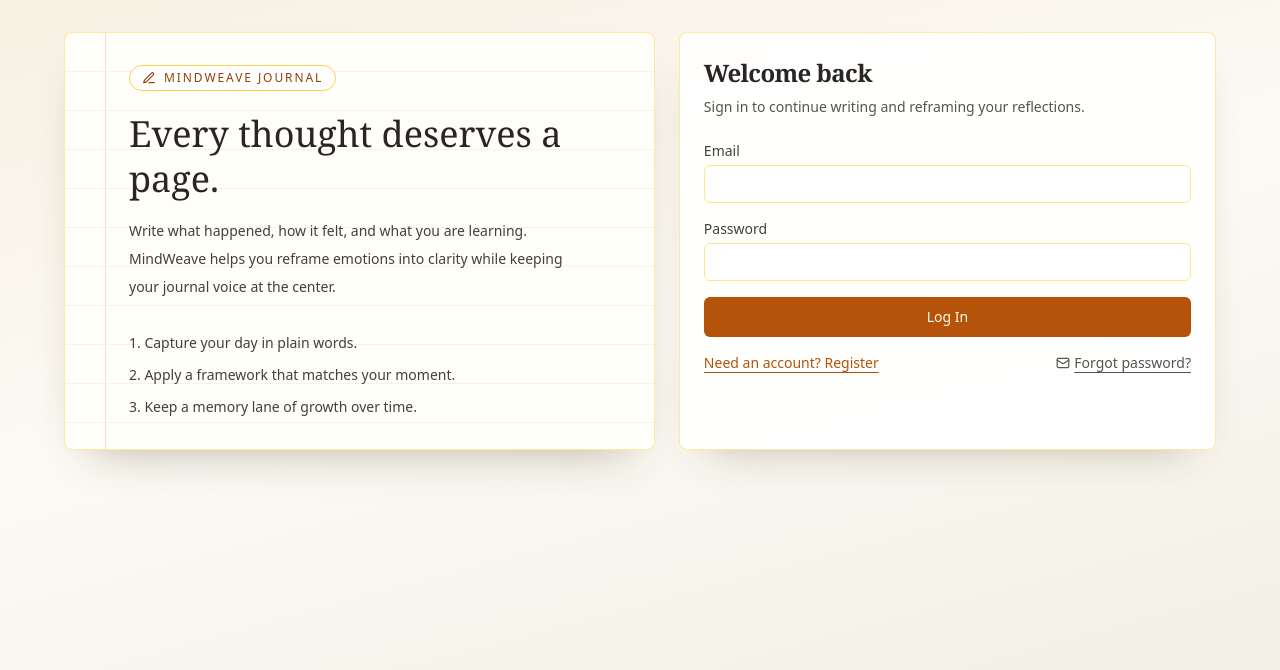
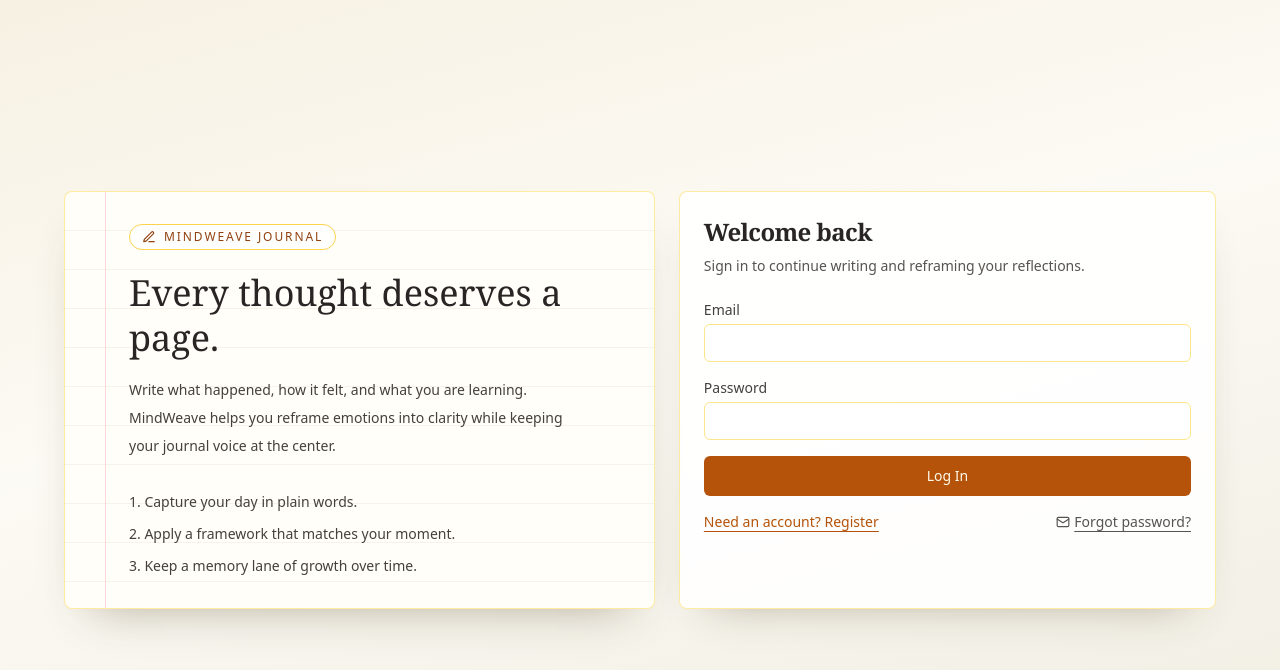
Before and after one commit to Jayyy419/MindWeave, a React (Vite) app in the folder frontend/: page / in a window 1280 px wide. Shown: the top 670 px of the page. Built offline with nearby package versions, Linux system fonts and the light colour scheme; no server answers; the HTML template or start-up script is replaced by a standard one.

Commit message:
style: center auth containers in viewport

```diff
--- a/frontend/src/pages/AuthPage.tsx
+++ b/frontend/src/pages/AuthPage.tsx
@@ -136,9 +136,9 @@ export function AuthPage() {
   }
 
   return (
-    <div className="relative min-h-screen overflow-hidden bg-[linear-gradient(165deg,#f7f1e3_0%,#fcfaf4_42%,#f0ede2_100%)] px-4 py-8">
+    <div className="relative flex min-h-screen items-center justify-center overflow-hidden bg-[linear-gradient(165deg,#f7f1e3_0%,#fcfaf4_42%,#f0ede2_100%)] px-4 py-6">
       <div className="pointer-events-none absolute inset-0 opacity-60 [background-image:radial-gradient(rgba(148,103,45,0.16)_0.7px,transparent_0.7px)] [background-size:16px_16px]" />
-      <div className="mx-auto grid w-full max-w-6xl gap-6 lg:grid-cols-[1.1fr_1fr]">
+      <div className="mx-auto grid w-full max-w-6xl items-stretch gap-6 lg:grid-cols-[1.1fr_1fr]">
         <Card className="hidden overflow-hidden border-amber-200/80 bg-[repeating-linear-gradient(to_bottom,#fffef9_0px,#fffef9_38px,#ece7dc_39px)] shadow-[0_22px_46px_-28px_rgba(74,53,21,0.45)] lg:block">
           <CardContent className="relative p-8">
             <div className="absolute inset-y-0 left-10 w-px bg-rose-200/80" />
```
